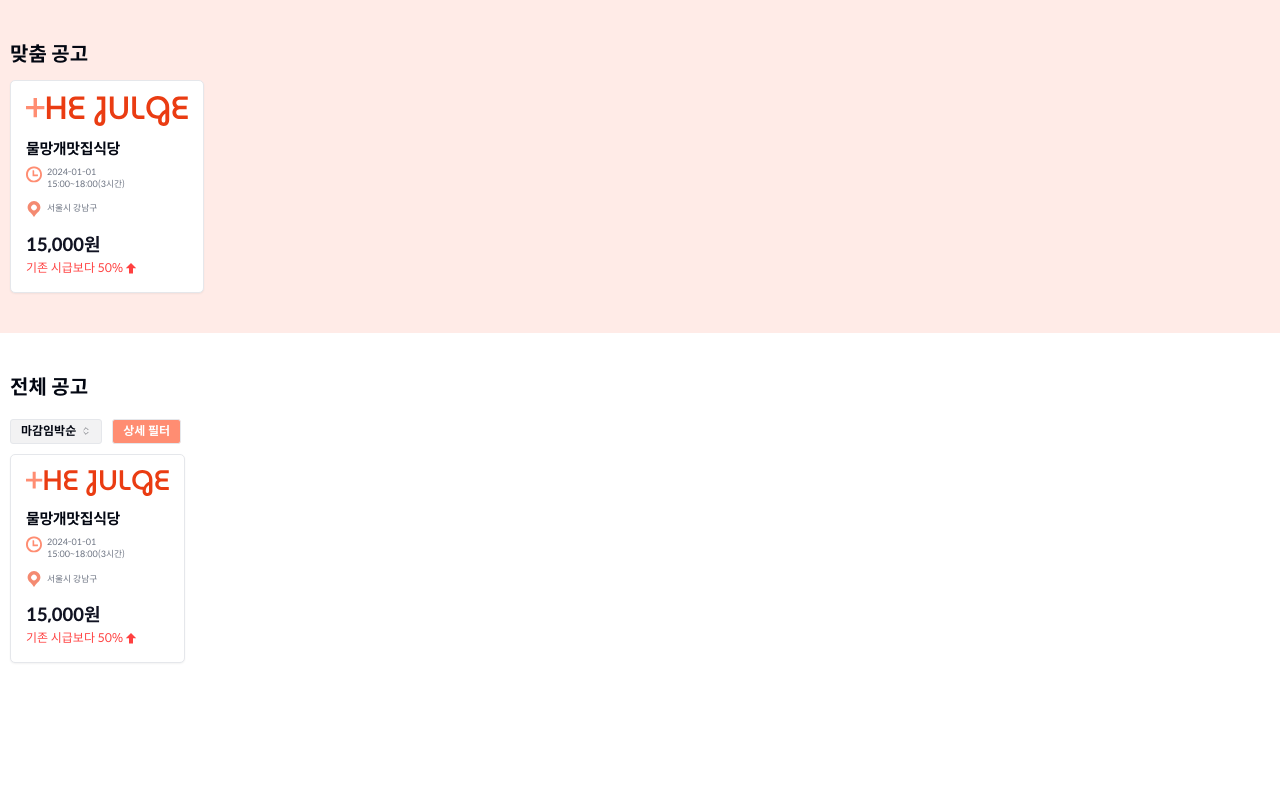
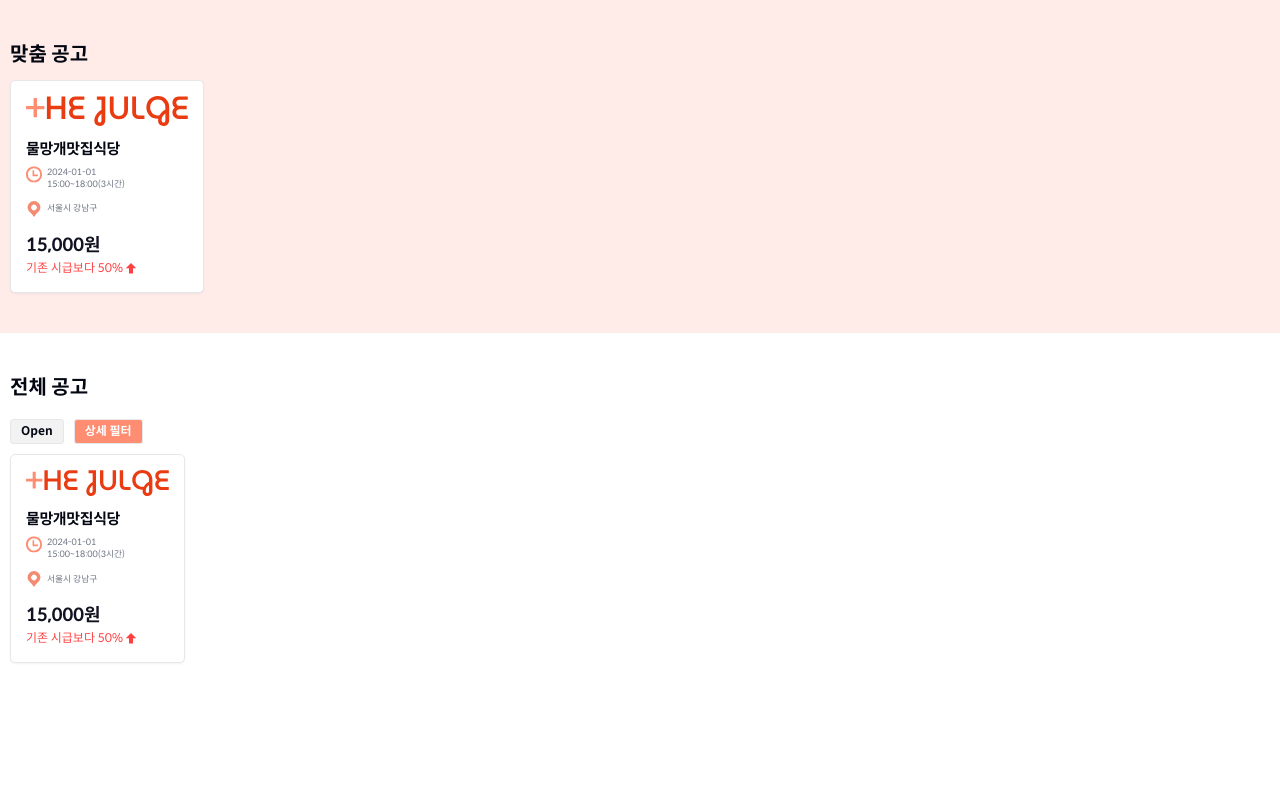
Before and after one commit to S2-P3-T5/Jugle, a Next.js app: page /notices in a window 1280 px wide. Shown: the top 800 px of the page. Built offline with nearby package versions, Linux system fonts and the light colour scheme.

Commit message:
refactor : 콤보박스 드롭다운메뉴로 변경

```diff
--- a/src/components/notices/NoticeListComboBox.tsx
+++ /dev/null
@@ -1,87 +0,0 @@
-"use client";
-
-import { Check, ChevronsUpDown } from "lucide-react";
-import * as React from "react";
-
-import { Button } from "@/components/ui/button";
-import {
-  Command,
-  CommandEmpty,
-  CommandGroup,
-  CommandInput,
-  CommandItem,
-} from "@/components/ui/command";
-import {
-  Popover,
-  PopoverContent,
-  PopoverTrigger,
-} from "@/components/ui/popover";
-import { cn } from "@/lib/utils";
-
-const frameworks = [
-  {
-    value: "test1",
-    label: "마감임박순",
-  },
-  {
-    value: "test2",
-    label: "시급많은순",
-  },
-  {
-    value: "test3",
-    label: "시급적은순",
-  },
-  {
-    value: "test4",
-    label: "가나다순",
-  },
-];
-
-export default function NoticeListComboBox() {
-  const [open, setOpen] = React.useState(false);
-  const [value, setValue] = React.useState("");
-
-  return (
-    <Popover open={open} onOpenChange={setOpen}>
-      <PopoverTrigger asChild>
-        <Button
-          variant="outline"
-          role="combobox"
-          aria-expanded={open}
-          className="w-[auto] justify-between bg-gray-10 text-[1.2rem] font-bold "
-        >
-          {value
-            ? frameworks.find((framework) => framework.value === value)?.label
-            : "마감임박순"}
-          <ChevronsUpDown className="ml-2 h-4 w-4 shrink-0 opacity-50" />
-        </Button>
-      </PopoverTrigger>
-      <PopoverContent className="w-[200px] p-0">
-        <Command>
-          <CommandInput placeholder="검색" />
-          <CommandEmpty>No framework found.</CommandEmpty>
-          <CommandGroup>
-            {frameworks.map((framework) => (
-              <CommandItem
-                key={framework.value}
-                value={framework.value}
-                onSelect={(currentValue) => {
-                  setValue(currentValue === value ? "" : currentValue);
-                  setOpen(false);
-                }}
-              >
-                <Check
-                  className={cn(
-                    "mr-2 h-4 w-4",
-                    value === framework.value ? "opacity-100" : "opacity-0",
-                  )}
-                />
-                {framework.label}
-              </CommandItem>
-            ))}
-          </CommandGroup>
-        </Command>
-      </PopoverContent>
-    </Popover>
-  );
-}
--- /dev/null
+++ b/src/components/notices/NoticeListDropDownMenu.tsx
@@ -0,0 +1,31 @@
+import { Button } from "@/components/ui/button";
+import {
+  DropdownMenu,
+  DropdownMenuContent,
+  DropdownMenuGroup,
+  DropdownMenuItem,
+  DropdownMenuTrigger,
+} from "@/components/ui/dropdown-menu";
+
+export default function NoticeDropdownMenu() {
+  return (
+    <DropdownMenu>
+      <DropdownMenuTrigger asChild>
+        <Button
+          className="w-[auto] justify-between bg-gray-10 text-[1.2rem] font-bold "
+          variant="outline"
+        >
+          Open
+        </Button>
+      </DropdownMenuTrigger>
+      <DropdownMenuContent className="w-56">
+        <DropdownMenuGroup>
+          <DropdownMenuItem>마감임박순</DropdownMenuItem>
+          <DropdownMenuItem>시급많은순</DropdownMenuItem>
+          <DropdownMenuItem>시급적은순</DropdownMenuItem>
+          <DropdownMenuItem>가나다순</DropdownMenuItem>
+        </DropdownMenuGroup>
+      </DropdownMenuContent>
+    </DropdownMenu>
+  );
+}
--- a/src/pages/notices.tsx
+++ b/src/pages/notices.tsx
@@ -1,5 +1,5 @@
 import NoticeListCard from "@/components/notices/NoticeListCard";
-import NoticeListComboBox from "@/components/notices/NoticeListComboBox";
+import NoticeDropdownMenu from "@/components/notices/NoticeListDropDownMenu";
 import NoticeListPagination from "@/components/notices/NoticeListPagination";
 import NoticeListPopover from "@/components/notices/NoticeListPopover";
 
@@ -17,7 +17,7 @@ export default function notices() {
         <div className="flex flex-col gap-[1.6rem]">
           <h1 className="text-[2rem] font-[700]">전체 공고</h1>
           <div className="flex gap-[1rem]">
-            <NoticeListComboBox />
+            <NoticeDropdownMenu />
             <NoticeListPopover />
           </div>
         </div>
```
